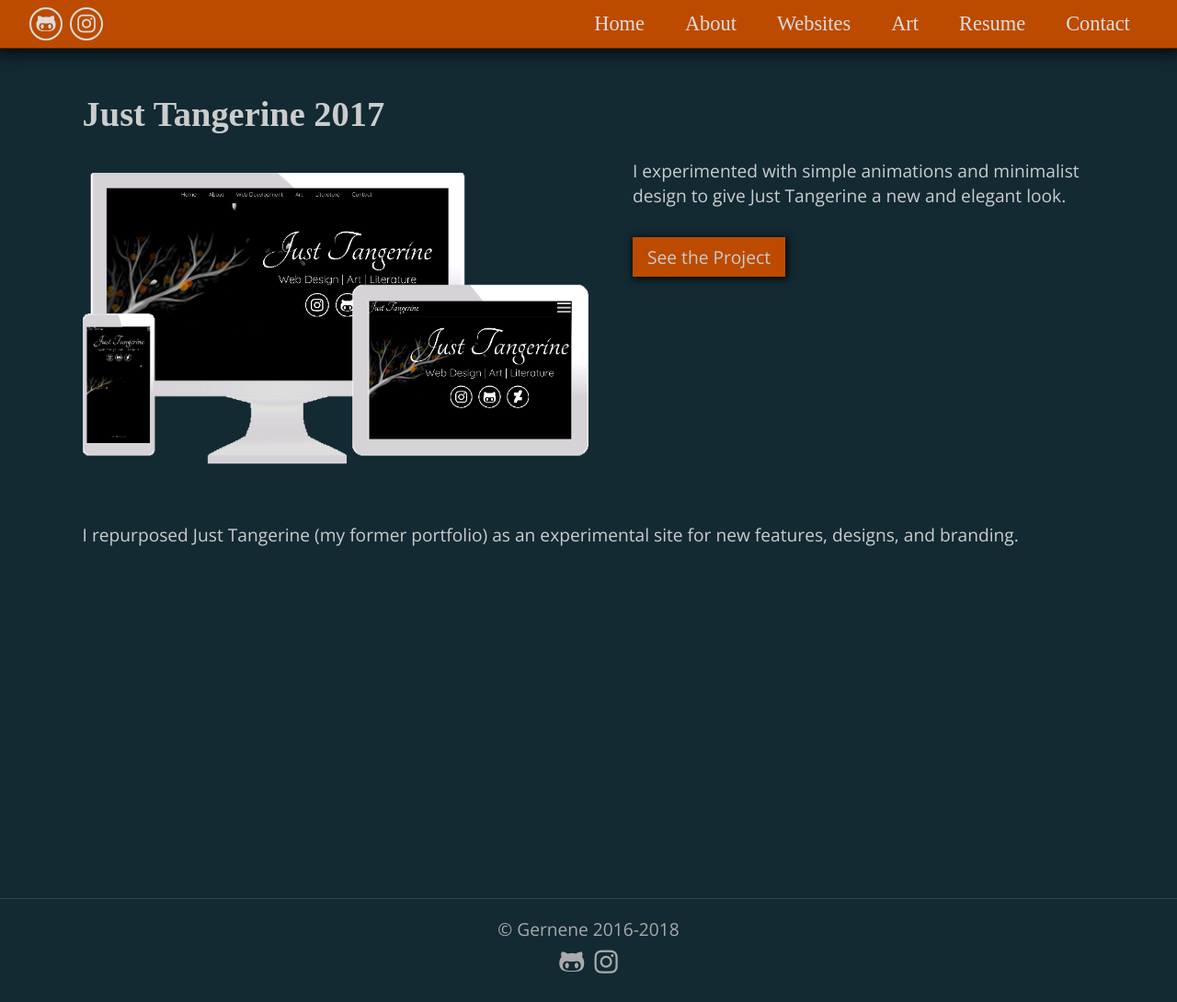
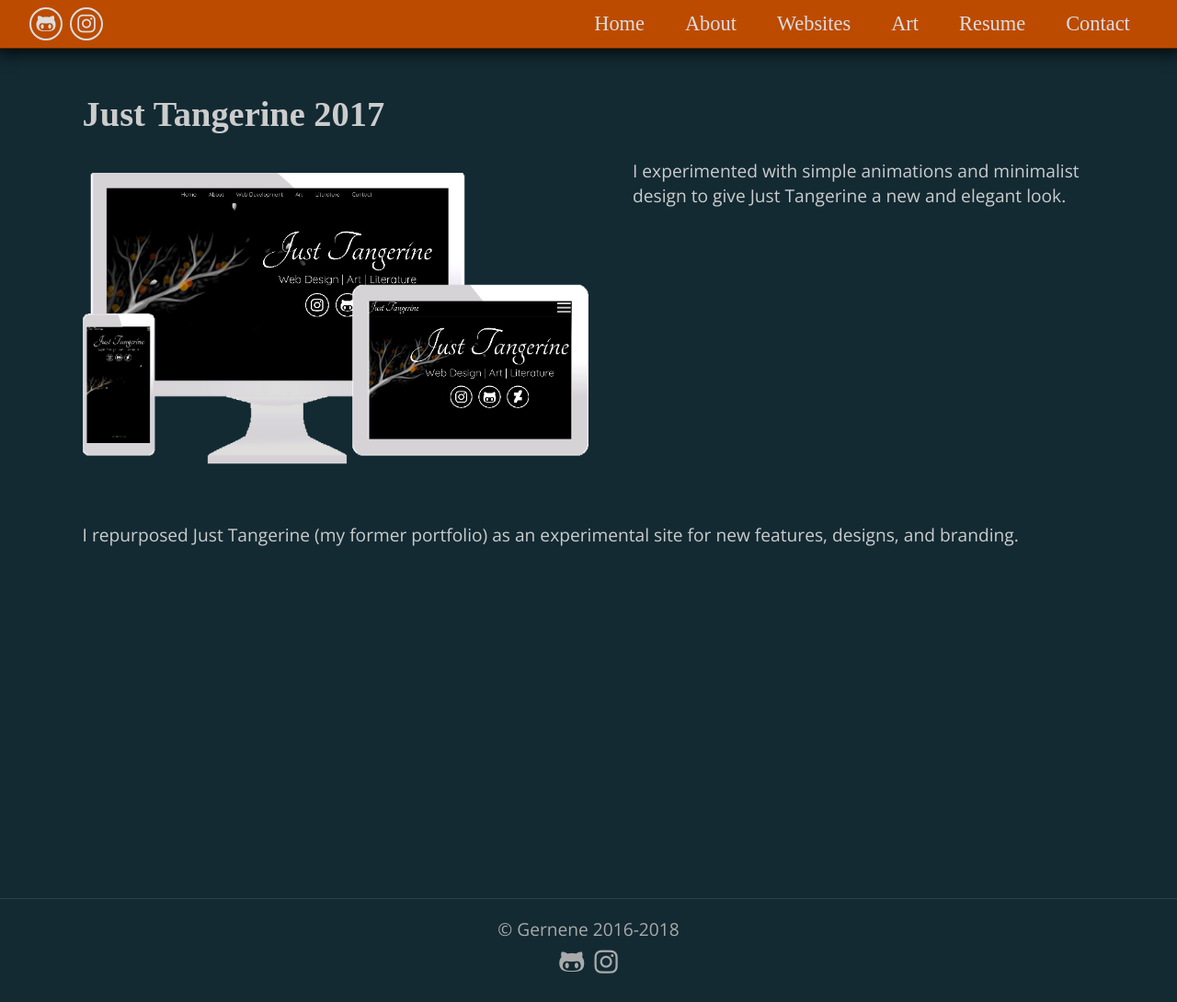
Before and after one commit to Gernene/Gernene, a Jekyll site: the page built from web/just-tangerine-2017.html, in a window 1280 px wide. Shown: the whole page at 92% size. Built offline with Jekyll 4.4.1, drawn with Linux system fonts in a browser that asks for light colours; nearby versions of some CDN libraries; some web fonts are replaced.

Commit message:
Remove links

```diff
--- a/web/just-tangerine-2017.html
+++ b/web/just-tangerine-2017.html
@@ -15,7 +15,6 @@ permalink: /web/just-tangerine-2017/
       I experimented with simple animations and minimalist design to give Just
       Tangerine a new and elegant look.
     </p>
-    <a class="btn" href="http://solisles.com">See the Project</a>
   </div>
 </div>
 
--- a/web/ogb.html
+++ b/web/ogb.html
@@ -16,7 +16,6 @@ permalink: /web/ogb/
       Girls Who Code community service project aims to encourage and foster
       youth involvement by connecting students to youth-friendly opportunities.
     </p>
-    <a class="btn" href="http://solisles.com">See the Project</a>
   </div>
 </div>
 
```
